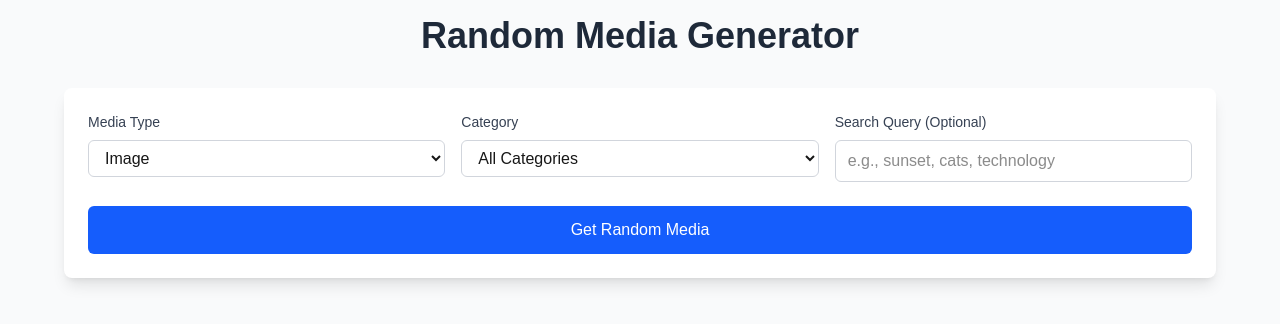
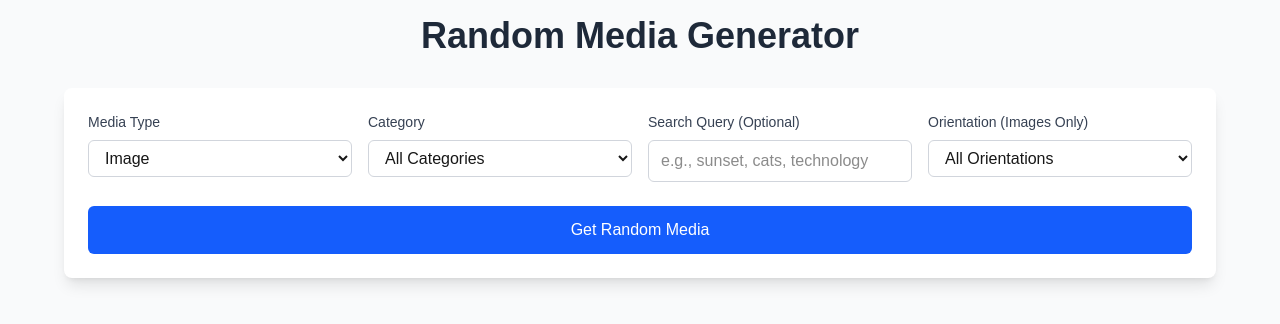
Before and after one commit to Int314/random-image-generator, a Next.js app: page / in a window 1280 px wide. Shown: the top 324 px of the page. Built offline with nearby package versions, Linux system fonts and the light colour scheme.

Commit message:
feat: メディアビューワーに画像の向きを選択する機能を追加

```diff
--- a/src/app/api/random-media/route.ts
+++ b/src/app/api/random-media/route.ts
@@ -17,6 +17,7 @@ export async function GET(request: Request) {
   const mediaType = searchParams.get("type") || "image";
   const category = searchParams.get("category") || "";
   const query = searchParams.get("q") || "";
+  const orientation = searchParams.get("orientation") || "";
 
   try {
     const apiUrl =
@@ -26,9 +27,11 @@ export async function GET(request: Request) {
       key: PIXABAY_API_KEY,
       image_type: "photo",
       video_type: "film",
+      editors_choice: "true",
       per_page: "200",
       ...(query && { q: query }),
       ...(category && { category }),
+      ...(orientation && mediaType === "image" && { orientation }),
     });
 
     const response = await fetch(`${apiUrl}?${params}`);
--- a/src/components/MediaViewer.tsx
+++ b/src/components/MediaViewer.tsx
@@ -42,6 +42,7 @@ export default function MediaViewer() {
   const [error, setError] = useState<string | null>(null);
   const [searchQuery, setSearchQuery] = useState("");
   const [category, setCategory] = useState("");
+  const [orientation, setOrientation] = useState("");
   const videoRef = useRef<HTMLVideoElement>(null);
 
   // 動画が変更された時に強制的に再読み込み
@@ -84,6 +85,7 @@ export default function MediaViewer() {
         type: mediaType,
         ...(searchQuery && { q: searchQuery }),
         ...(category && { category }),
+        ...(orientation && { orientation }),
       });
 
       const response = await fetch(`/api/random-media?${params}`);
@@ -150,7 +152,7 @@ export default function MediaViewer() {
         </h1>
 
         <div className="bg-white dark:bg-gray-800 rounded-lg shadow-lg p-6 mb-6">
-          <div className="grid grid-cols-1 md:grid-cols-3 gap-4 mb-6">
+          <div className="grid grid-cols-1 md:grid-cols-2 lg:grid-cols-4 gap-4 mb-6">
             <div>
               <label
                 htmlFor="media-type"
@@ -205,6 +207,26 @@ export default function MediaViewer() {
                 placeholder="e.g., sunset, cats, technology"
                 className="w-full px-3 py-2 border border-gray-300 rounded-md focus:outline-none focus:ring-2 focus:ring-blue-500 dark:bg-gray-700 dark:border-gray-600 dark:text-gray-100"
               />
+            </div>
+
+            <div>
+              <label
+                htmlFor="orientation"
+                className="block text-sm font-medium mb-2 text-gray-700 dark:text-gray-300"
+              >
+                Orientation (Images Only)
+              </label>
+              <select
+                id="orientation"
+                value={orientation}
+                onChange={(e) => setOrientation(e.target.value)}
+                disabled={mediaType === "video"}
+                className="w-full px-3 py-2 border border-gray-300 rounded-md focus:outline-none focus:ring-2 focus:ring-blue-500 dark:bg-gray-700 dark:border-gray-600 dark:text-gray-100 disabled:bg-gray-100 disabled:cursor-not-allowed dark:disabled:bg-gray-600"
+              >
+                <option value="">All Orientations</option>
+                <option value="horizontal">Horizontal</option>
+                <option value="vertical">Vertical</option>
+              </select>
             </div>
           </div>
 
```
